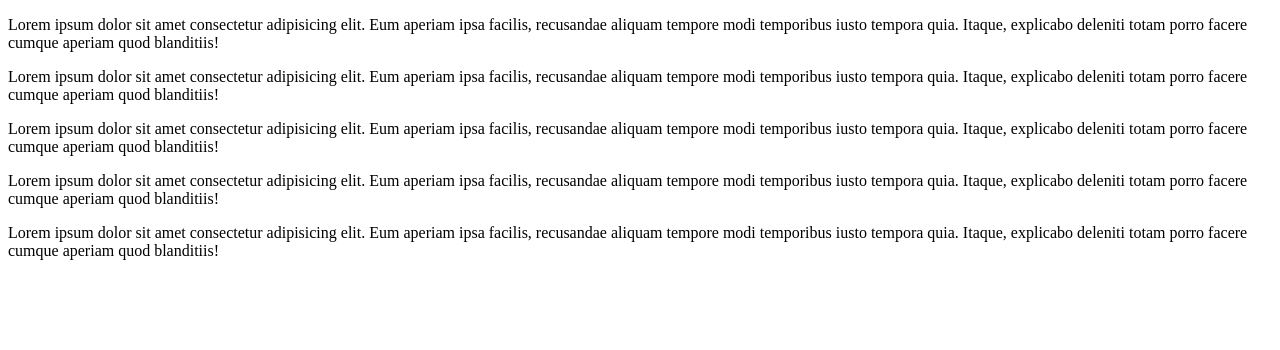
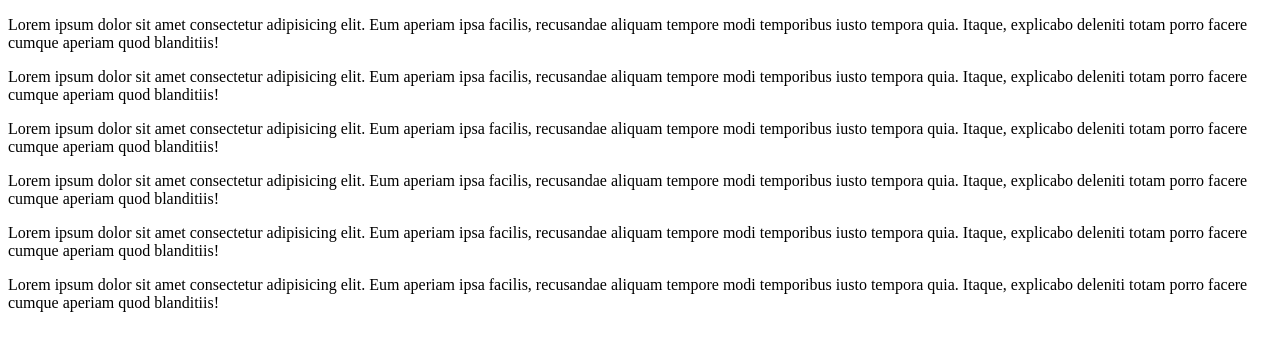
Before and after one commit to nazisharifi2025/css-animation, a plain HTML site: page first/index.html in a window 1280 px wide. Drawn offline with Linux system fonts and the light colour scheme.

Commit message:
added jin

```diff
--- a/first/index.html
+++ b/first/index.html
@@ -12,5 +12,6 @@
 <p>Lorem ipsum dolor sit amet consectetur adipisicing elit. Eum aperiam ipsa facilis, recusandae aliquam tempore modi temporibus iusto tempora quia. Itaque, explicabo deleniti totam porro facere cumque aperiam quod blanditiis!</p>
 <p>Lorem ipsum dolor sit amet consectetur adipisicing elit. Eum aperiam ipsa facilis, recusandae aliquam tempore modi temporibus iusto tempora quia. Itaque, explicabo deleniti totam porro facere cumque aperiam quod blanditiis!</p>
 <p>Lorem ipsum dolor sit amet consectetur adipisicing elit. Eum aperiam ipsa facilis, recusandae aliquam tempore modi temporibus iusto tempora quia. Itaque, explicabo deleniti totam porro facere cumque aperiam quod blanditiis!</p>
+<p>Lorem ipsum dolor sit amet consectetur adipisicing elit. Eum aperiam ipsa facilis, recusandae aliquam tempore modi temporibus iusto tempora quia. Itaque, explicabo deleniti totam porro facere cumque aperiam quod blanditiis!</p>
 </body>
 </html>
```
